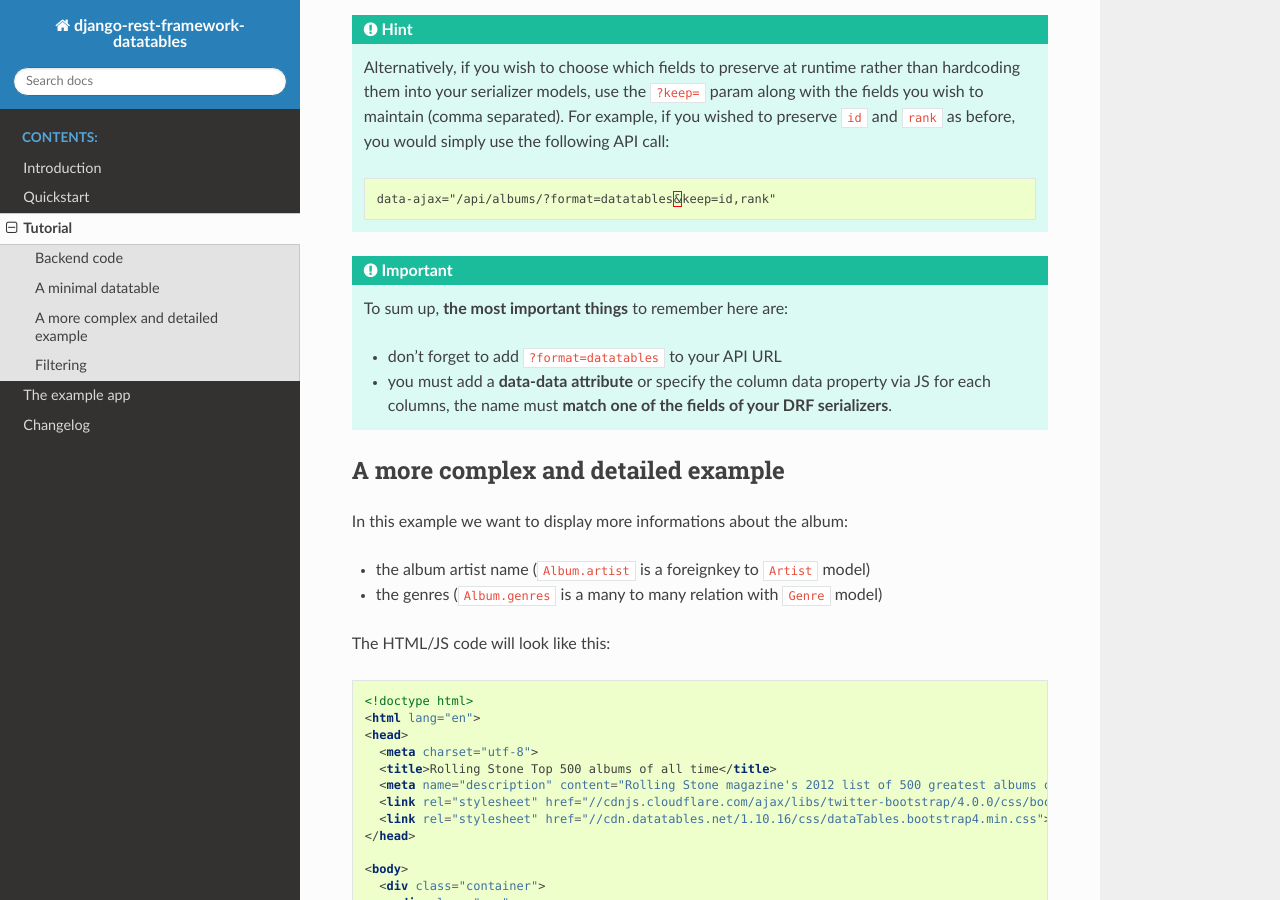
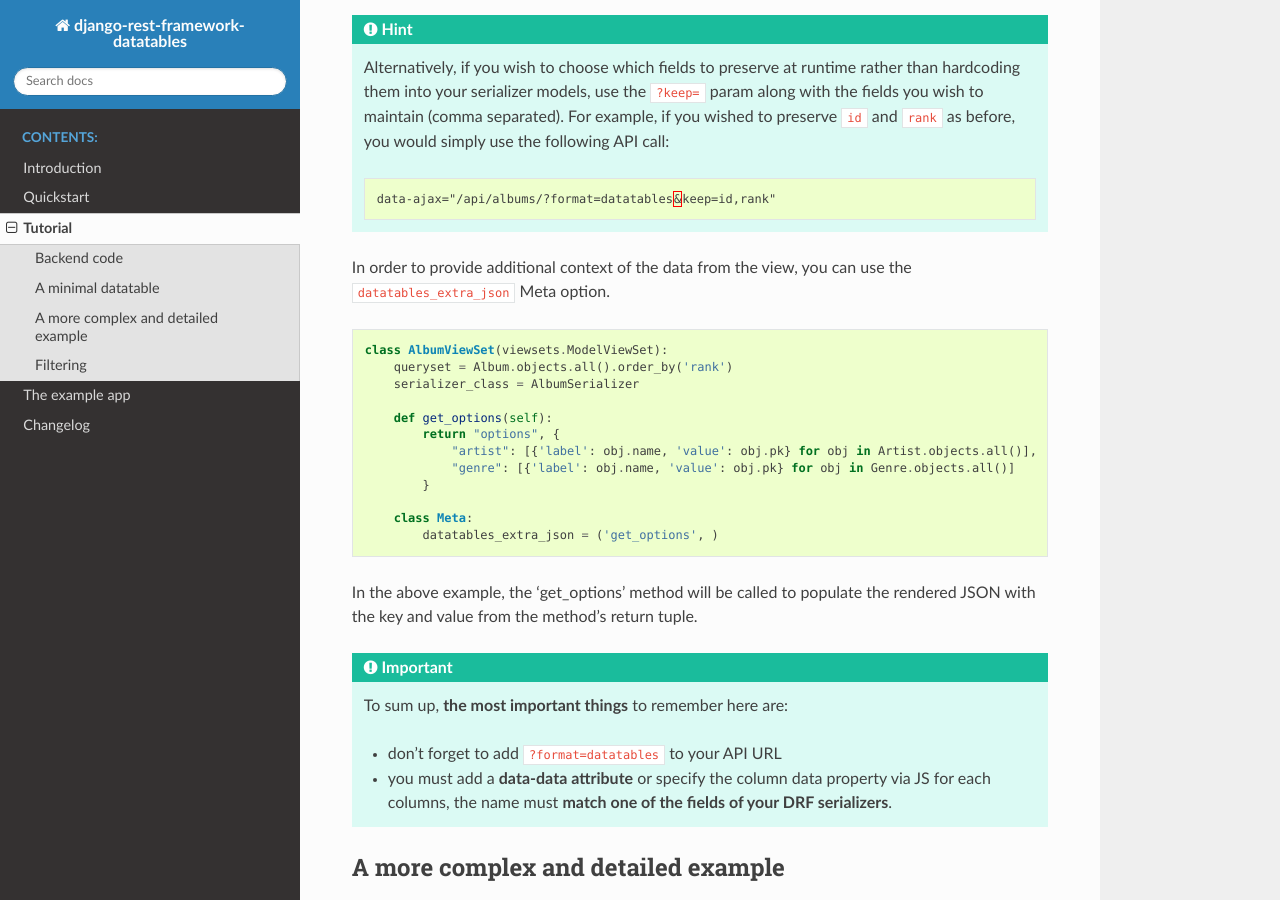
Before and after one commit to izimobil/django-rest-framework-datatables, a Sphinx documentation site: the page built from docs/tutorial.rst, in a window 1280 px wide and 900 px high, scrolled down 3957 px. Built offline with Sphinx 7.4.7 and the Read the Docs theme 2.0.0, drawn with Linux system fonts in a browser that asks for light colours.

Commit message:
Update tutorial for view's datatables_extra_json Metaclass option.

```diff
--- a/docs/tutorial.rst
+++ b/docs/tutorial.rst
@@ -207,6 +207,25 @@ In the above example, the fields 'id' and 'rank' will always be serialized in th
 
         data-ajax="/api/albums/?format=datatables&keep=id,rank"
 
+In order to provide additional context of the data from the view, you can use the ``datatables_extra_json`` Meta option.
+
+.. code:: python
+
+    class AlbumViewSet(viewsets.ModelViewSet):
+        queryset = Album.objects.all().order_by('rank')
+        serializer_class = AlbumSerializer
+
+        def get_options(self):
+            return "options", {
+                "artist": [{'label': obj.name, 'value': obj.pk} for obj in Artist.objects.all()],
+                "genre": [{'label': obj.name, 'value': obj.pk} for obj in Genre.objects.all()]
+            }
+
+        class Meta:
+            datatables_extra_json = ('get_options', )
+
+In the above example, the 'get_options' method will be called to populate the rendered JSON with the key and value from the method's return tuple.
+
 .. important::
 
     To sum up, **the most important things** to remember here are:
```
